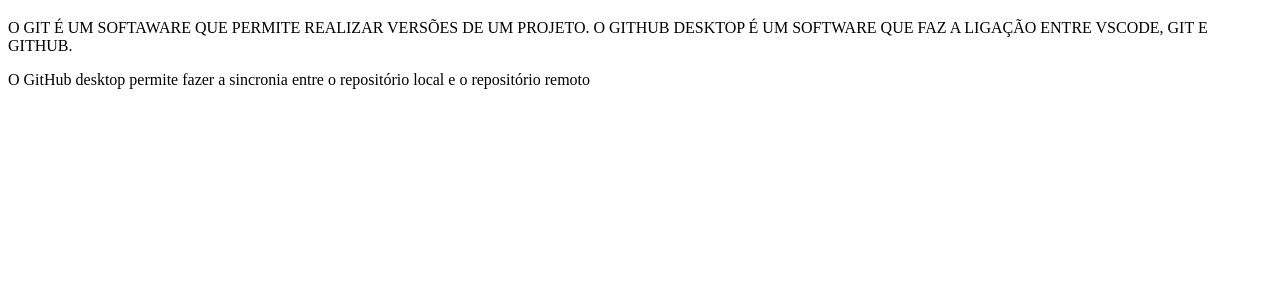
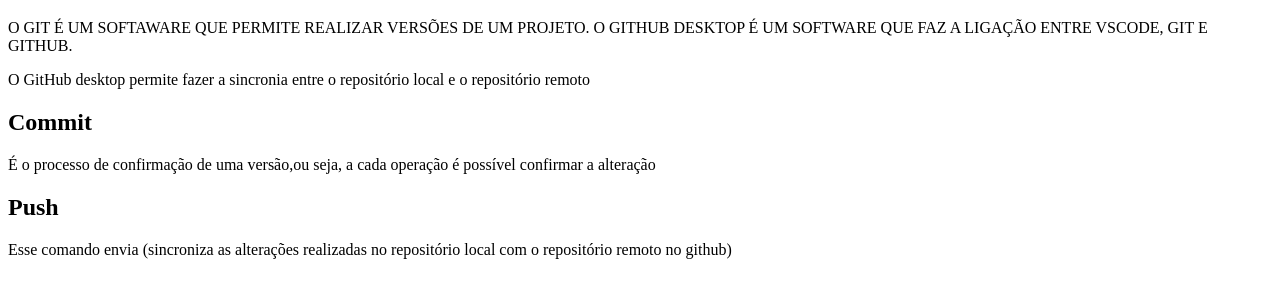
Before and after one commit to MariaEduarda14653/3InfoM, a plain HTML site: page index.html in a window 1280 px wide. Shown: the part 61-358 px from the top of the page. Drawn offline with Linux system fonts and the light colour scheme.

Commit message:
Update index.html

```diff
--- a/index.html
+++ b/index.html
@@ -9,6 +9,10 @@
     <h1>Versionamento</h1>
     <p>O GIT É UM SOFTAWARE QUE PERMITE REALIZAR VERSÕES DE UM PROJETO. O GITHUB DESKTOP É UM SOFTWARE QUE FAZ A LIGAÇÃO ENTRE VSCODE, GIT E GITHUB.</p>
     <p>O GitHub desktop permite fazer a sincronia entre o repositório local e o repositório remoto</p>
+    <h2>Commit</h2>
+    <p>É o processo de confirmação de uma versão,ou seja, a cada operação é possível confirmar a alteração</p>
+    <h2>Push</h2>
+    <p>Esse comando envia (sincroniza as alterações realizadas no repositório local com o repositório remoto no github)</p>
 
 </body>
 </html>
```
